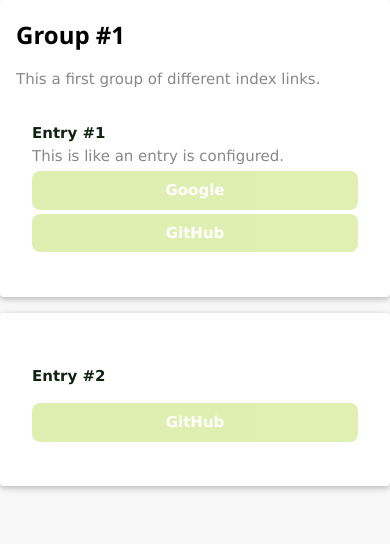
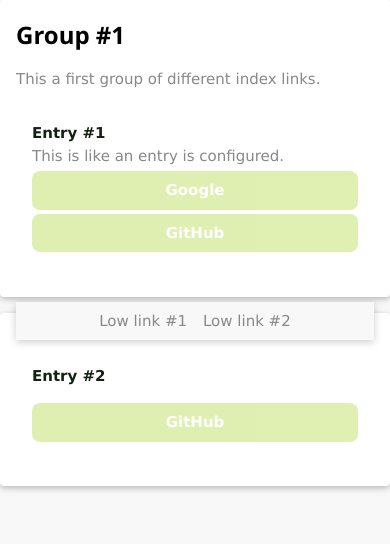
Before and after one commit to sebastianknopf/portalite, a PHP site: page / in a window 390 px wide. Shown: the part 488-1032 px from the top of the page. Run offline with PHP 8.4, Linux system fonts and the light colour scheme.

Commit message:
added low footer group

```diff
--- a/public/index.php
+++ b/public/index.php
@@ -10,6 +10,8 @@ foreach (['left', 'middle', 'right'] as $position) {
         $footerGroups[$position] = $footer[$position];
     }
 }
+$footerLow = array_key_exists('low', $footer) ? $footer['low'] : null;
+$footerLowLinks = $footerLow === null ? [] : pl_get($footerLow, 'links', []);
 ?>
 <!DOCTYPE html>
 <html>
@@ -90,6 +92,22 @@ foreach (['left', 'middle', 'right'] as $position) {
       text-decoration: none;
     }
 
+    .footer-low {
+      padding: 8px 16px;
+    }
+
+    .footer-low-content {
+      display: flex;
+      flex-wrap: wrap;
+      align-items: center;
+      gap: 8px 16px;
+    }
+
+    .footer-low a {
+      color: inherit;
+      text-decoration: none;
+    }
+
     @media (max-width: 600px) {
       .header-content {
         flex-direction: column;
@@ -109,10 +127,27 @@ foreach (['left', 'middle', 'right'] as $position) {
       .footer-group {
         padding: 8px 16px;
       }
+
+      body.has-footer-low {
+        padding-bottom: 80px;
+      }
+
+      .footer-low {
+        position: fixed;
+        right: 16px;
+        bottom: 16px;
+        left: 16px;
+        z-index: 100;
+        box-shadow: 0 2px 8px rgba(0, 0, 0, 0.2);
+      }
+
+      .footer-low-content {
+        justify-content: center;
+      }
     }
     </style>
   </head>
-  <body class="w3-secondary">
+  <body class="w3-secondary<?= count($footerLowLinks) > 0 ? ' has-footer-low' : '' ?>">
     <header class="w3-padding-16 w3-primary">
       <div class="w3-content header-content">
         <?php if ($logo !== null): ?>
@@ -211,5 +246,14 @@ foreach (['left', 'middle', 'right'] as $position) {
       </div>
     </footer>
     <?php endif; ?>
+    <?php if (count($footerLowLinks) > 0): ?>
+    <div class="footer-low w3-secondary">
+      <div class="w3-content footer-low-content">
+        <?php foreach ($footerLowLinks as $link): ?>
+        <a href="<?= pl_get($link, 'url') ?>" target="<?= pl_get($link, 'target', '_self') ?>"><?= pl_get($link, 'title') ?></a>
+        <?php endforeach; ?>
+      </div>
+    </div>
+    <?php endif; ?>
   </body>
 </html>
```
Also changed, not shown: config.default.php (+14 -0 lines), README.md.
